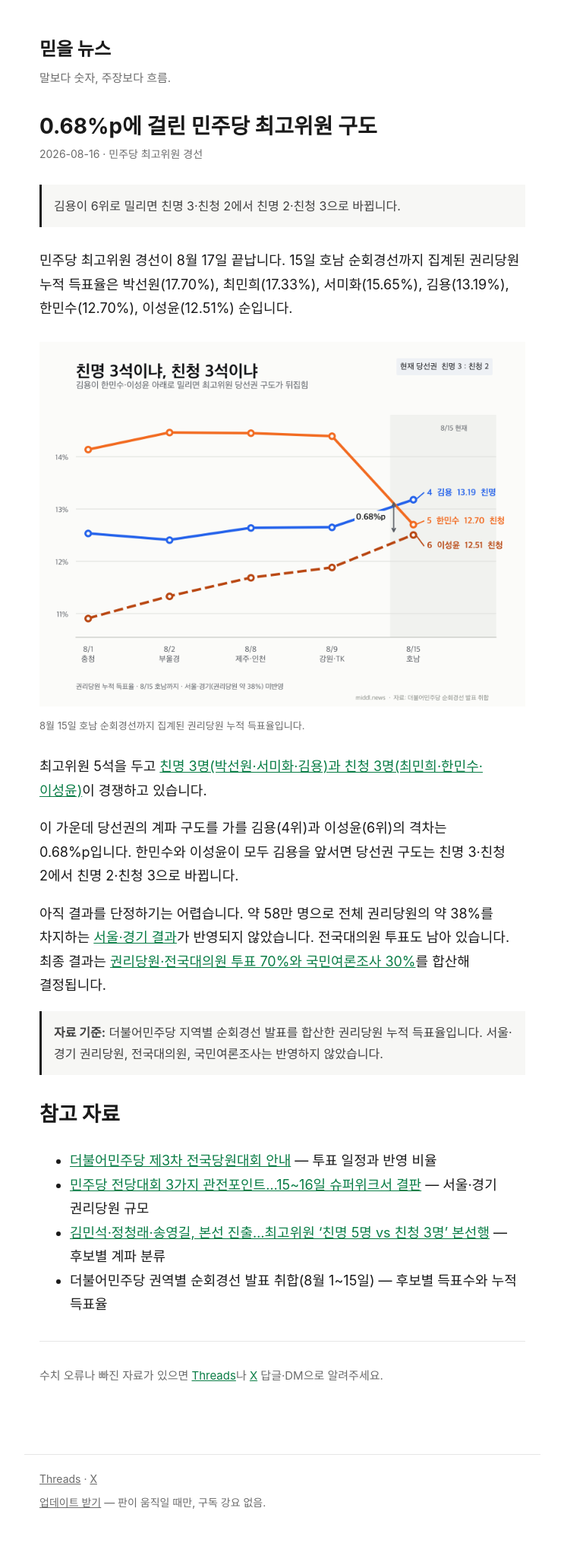
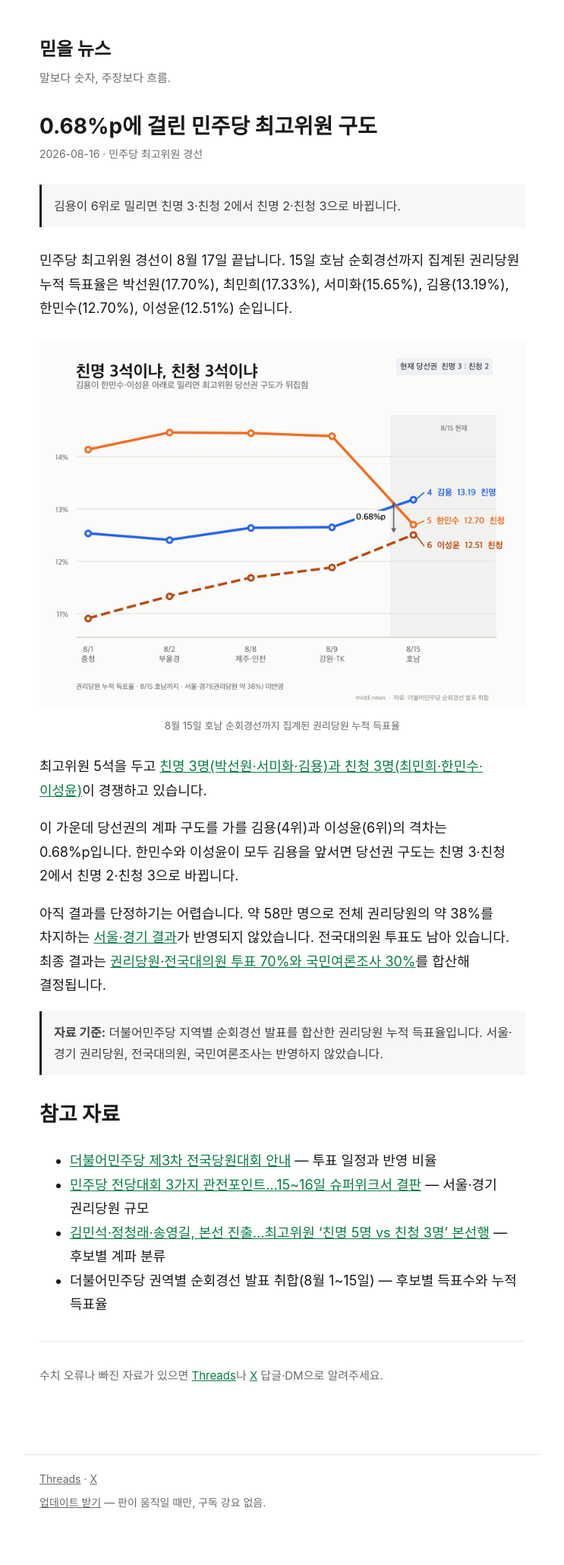
Before and after one commit to geekslife/newsstand, a Jekyll site: the page built from _posts/2026-08-16-maxgowi-cutline.md, in a window 1280 px wide. Shown: the whole page at 76% size, without its empty margins (268-1011 px from the left). Built offline with Jekyll 4.4.1, drawn with Linux system fonts in a browser that asks for light colours.

Commit message:
차트 캡션 간결화 및 중앙 정렬

```diff
--- a/_posts/2026-08-16-maxgowi-cutline.md
+++ b/_posts/2026-08-16-maxgowi-cutline.md
@@ -12,7 +12,7 @@ image: "/assets/maxgowi_cutline_20260816.png"
 민주당 최고위원 경선이 8월 17일 끝납니다. 15일 호남 순회경선까지 집계된 권리당원 누적 득표율은 박선원(17.70%), 최민희(17.33%), 서미화(15.65%), 김용(13.19%), 한민수(12.70%), 이성윤(12.51%) 순입니다.
 
 ![민주당 최고위원 경선 4~6위 권리당원 누적 득표율. 김용 13.19%, 한민수 12.70%, 이성윤 12.51%](/assets/maxgowi_cutline_20260816.png)
-<p class="caption">8월 15일 호남 순회경선까지 집계된 권리당원 누적 득표율입니다.</p>
+<p class="caption">8월 15일 호남 순회경선까지 집계된 권리당원 누적 득표율</p>
 
 최고위원 5석을 두고 [친명 3명(박선원·서미화·김용)과 친청 3명(최민희·한민수·이성윤)](https://www.newspim.com/news/view/20260723001268)이 경쟁하고 있습니다.
 
--- a/assets/style.css
+++ b/assets/style.css
@@ -38,7 +38,7 @@ main{padding-top:24px;padding-bottom:24px;}
 .post blockquote{margin:0 0 28px;padding:14px 16px;border-left:3px solid var(--ink);background:#f7f7f5;}
 .post blockquote p{margin:0;color:#3f3f3f;font-size:16px;}
 .post img{margin:28px 0 8px;}
-.post .caption{margin:-2px 0 28px;color:var(--muted);font-size:13px;line-height:1.5;}
+.post .caption{margin:-2px 0 28px;color:var(--muted);font-size:13px;line-height:1.5;text-align:center;}
 hr{border:0;border-top:1px solid var(--rule);margin:32px 0;}
 .cta{color:var(--muted);font-size:15px;}
 
```
